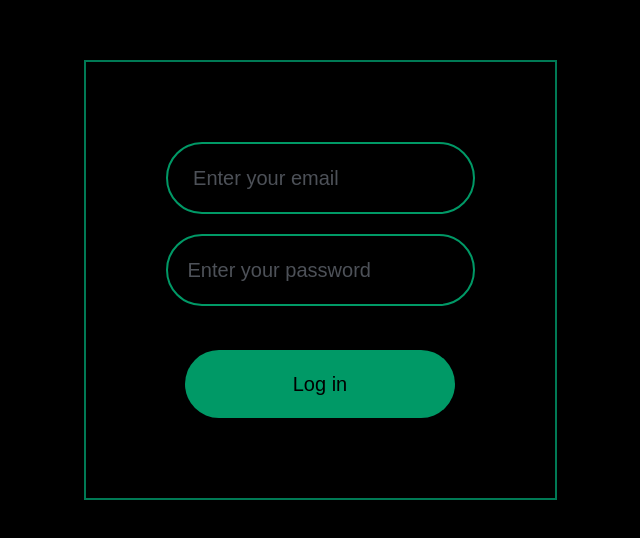
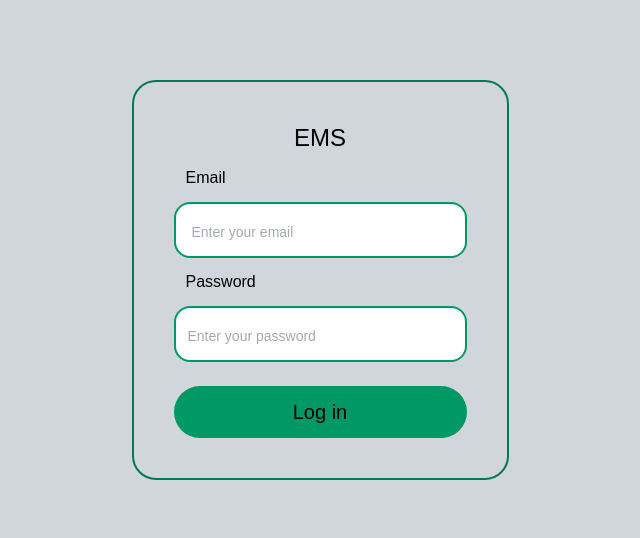
Before and after one commit to pushpeshthakur/ems, a React (Vite) app: page / in a window 1280 px wide. Shown: the part 120-658 px from the top of the page, without its empty margins (320-960 px from the left). Built offline with nearby package versions, Linux system fonts and the light colour scheme.

Commit message:
UI improved

```diff
--- a/postcss.config.js
+++ /dev/null
@@ -1 +0,0 @@
-export default {}
--- a/src/App.jsx
+++ b/src/App.jsx
@@ -33,7 +33,7 @@ const App = () => {
         //     }
 
 
-        if(email == 'admin@me.com' && password == '123'){
+        if(email == 'admin@company.com' && password == '123'){
             setUser('admin')
             localStorage.setItem('loggedInUser',JSON.stringify({role :'admin'}))
 
--- a/src/components/Auth/Login.jsx
+++ b/src/components/Auth/Login.jsx
@@ -20,28 +20,35 @@ const submitHandler = (e) => {
 }
 
     return (
-        <div className='flex h-screen w-screen items-center justify-center '>
-            <div className='border-2 border-emerald-700'>
+        <div className='flex h-screen w-screen items-center justify-center bg-gray-300'>
+            <div className='border-2 rounded-3xl border-emerald-700'>
                 <form
                     onSubmit={(e) => {
                         submitHandler(e)
                     }}
-                    className='flex flex-col items-center justify-center rounded-2xl p-20' >
+                    className='flex flex-col  rounded-2xl p-10' >
+                    <h1 className='text-center text-2xl'>EMS</h1>
+                    <label className='p-3'>Email</label>
                     <input
                     value={email}
                     onChange={(e) => {
                         setEmail(e.target.value);
                     }}
-                    required className="text-xl outline-none bg-transparent border-2 border-emerald-600 rounded-full py-5 px-5 text-gray-400" type="email" placeholder=" Enter your email"
+                    required className="text-xl outline-none bg-white border-2 border-emerald-600 rounded-2xl py-3 px-3 text-gray-600 placeholder:text-sm"
+                    type="email"
+                    placeholder=" Enter your email"
                     />
+                    <label className="p-3">Password</label>
                     <input
                     value={password}
                     onChange={(e) => {
                         setPassword(e.target.value);
                     }}
-                    required className="text-xl outline-none bg-transparent border-2 border-emerald-600 rounded-full py-5 px-5 my-5 text-gray-400" type="password" placeholder="Enter your password"
+                    required className="text-xl outline-none border-2 bg-white border-emerald-600 rounded-2xl py-3 px-3 text-gray-600 placeholder:text-sm"
+                    type="password"
+                    placeholder="Enter your password"
                     />
-                    <button className="mt-6 text-xl bg-emerald-600 rounded-full py-5 px-27 text-black-400" type="submit">Log in</button>
+                    <button className="mt-6 text-xl bg-emerald-600 rounded-full py-3 px-27 text-black-400" type="submit">Log in</button>
                 </form>
             </div>
         </div>
--- a/src/components/Others/AllTask.jsx
+++ b/src/components/Others/AllTask.jsx
@@ -4,6 +4,7 @@ import { useContext } from 'react';
 
 const AllTask =() => {
 
+    // eslint-disable-next-line no-unused-vars
     const [userData,setUserData] = useContext(AuthContext)
 
     return(
--- a/src/index.css
+++ b/src/index.css
@@ -1,11 +1,13 @@
 @import "tailwindcss";
 
+
+
+
 *{
-  /* color: #fff; */
-  font-family: sans-serif;
+    font-family: "Outfit", sans-serif;
 }
 body {
-    background: hsl(0, 0%, 0%);
+    background: hsl(0, 0%, 14%);
 
 }
 #AllTask,#TaskList::-webkit-scrollbar {
```
